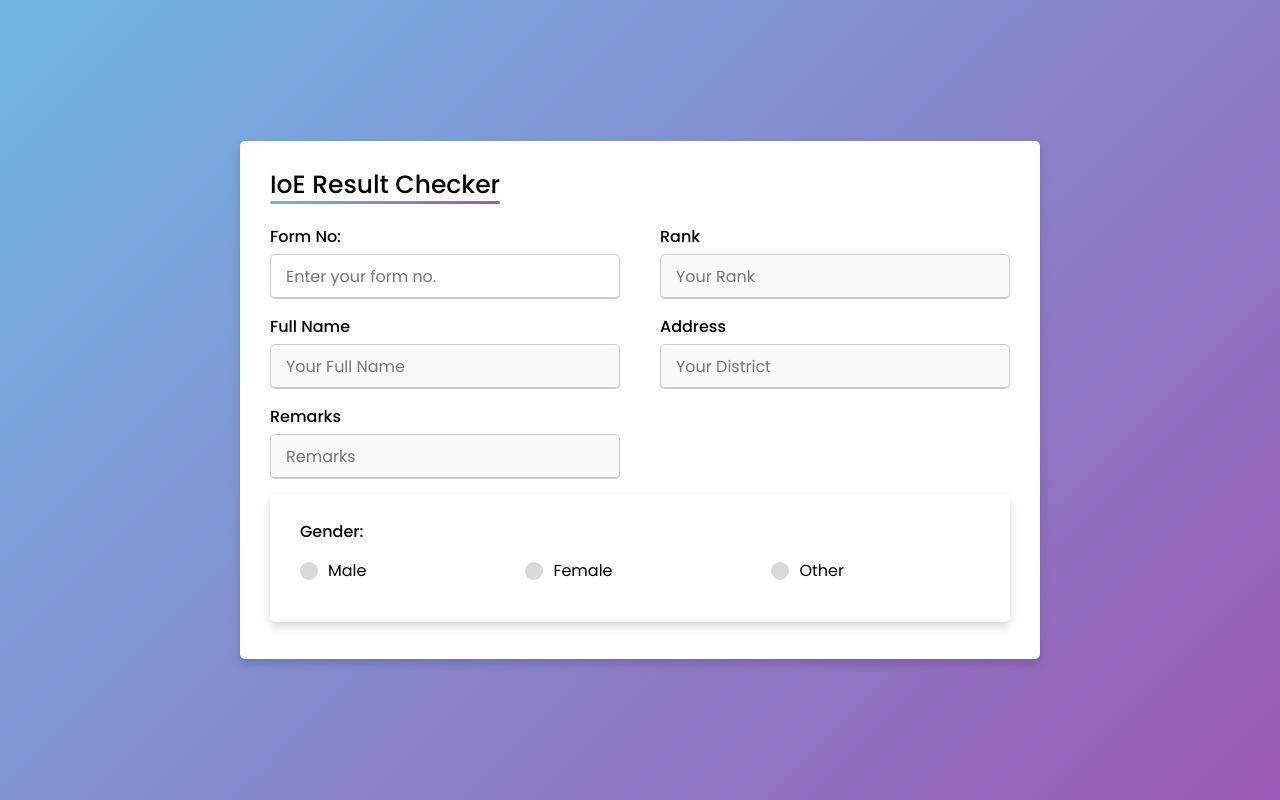
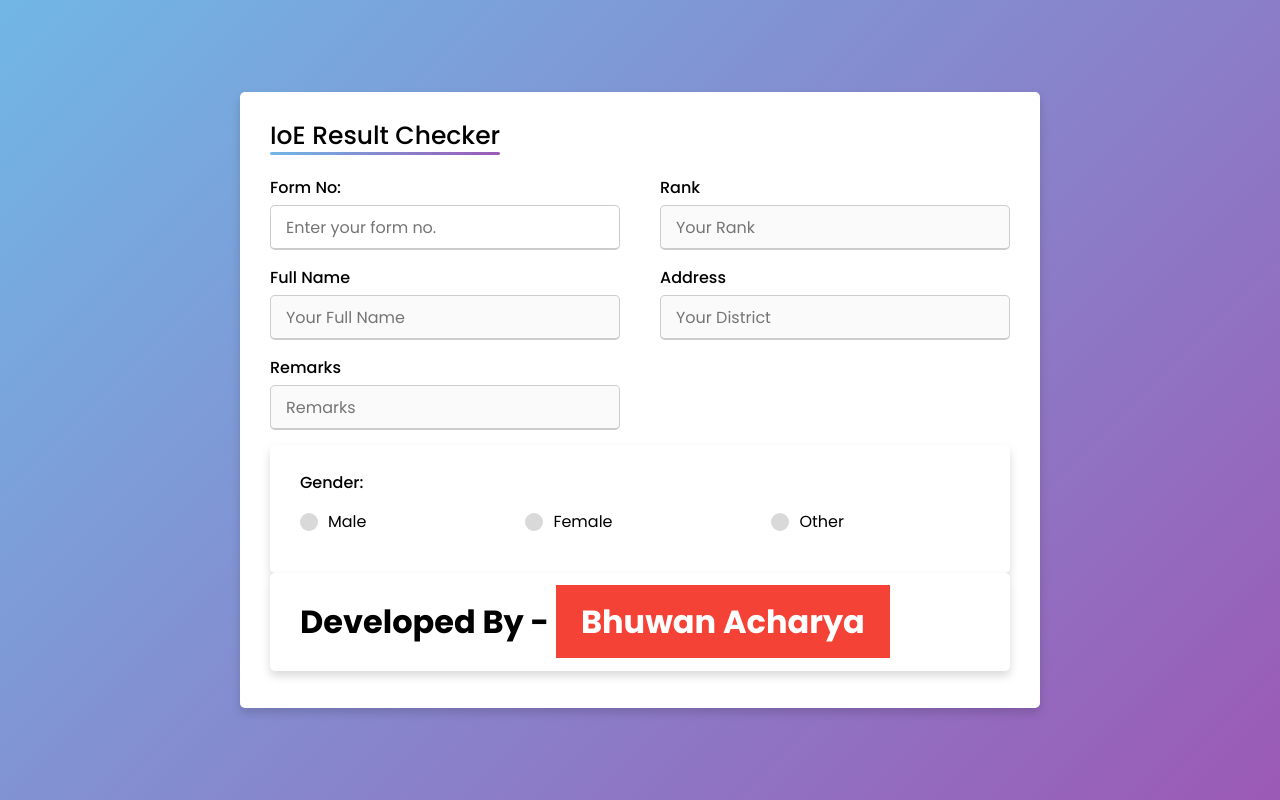
Before and after one commit to Bhuwan597/ioeresults, a React (Create React App) app in the folder ioe/: page / in a window 1280 px wide. Built offline with nearby package versions, Linux system fonts and the light colour scheme; no server answers.

Commit message:
Fourth Commit

```diff
--- a/ioe/public/index.html
+++ b/ioe/public/index.html
@@ -24,7 +24,7 @@
       work correctly both with client-side routing and a non-root public URL.
       Learn how to configure a non-root public URL by running `npm run build`.
     -->
-    <title>bNotes - Your Notes Secured in the Cloud </title>
+    <title>IoE Results 2079 - Created By Bhuwan Acharya </title>
   </head>
   <body>
     <noscript>You need to enable JavaScript to run this app.</noscript>
--- a/ioe/src/App.css
+++ b/ioe/src/App.css
@@ -158,3 +158,15 @@ form .user-details .input-box{
   background-position:right center;
   background-repeat: no-repeat;
   }
+  a:link, a:visited {
+    background-color: #f44336;
+    color: white;
+    padding: 14px 25px;
+    text-align: center;
+    text-decoration: none;
+    display: inline;
+  }
+
+  a:hover, a:active {
+    background-color: red;
+  }
--- a/ioe/src/components/Ioeform.js
+++ b/ioe/src/components/Ioeform.js
@@ -21,7 +21,7 @@ const Ioeform = () => {
   const spinner = () => {};
   useEffect(() => {
     const fetchresult = async () => {
-      const response = await fetch(`https://ioeresult/api/result/`, {
+      const response = await fetch(`https://ioeresults/api/result/`, {
         method: "GET",
         headers: {
           "Content-Type": "application/json",
@@ -145,6 +145,9 @@ const Ioeform = () => {
                   </label>
                 </div>
               </div>
+              <div className="container">
+                <h1>Developed By - <a href="https://facebook.com/bhuwanacharya.998">Bhuwan Acharya</a></h1>
+              </div>
             </div>
           </form>
         </div>
```
